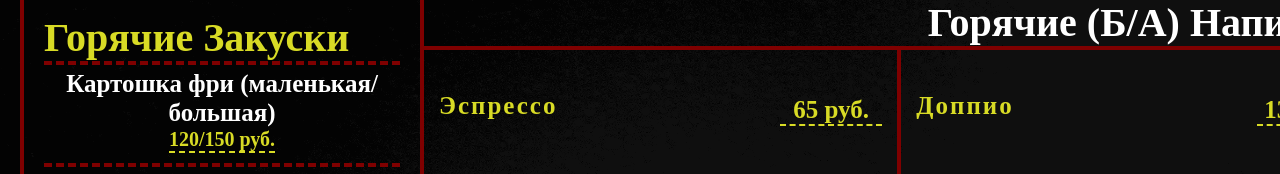
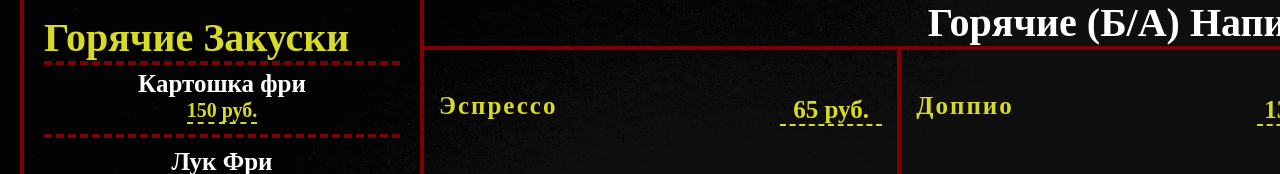
Before and after one commit to Artem-Evsiukov/Ate-drank, a plain HTML site: page index.html in a window 1280 px wide. Shown: the part 325-499 px from the top of the page. Drawn offline with nearby package versions, Linux system fonts and the light colour scheme.

Commit message:
add fike

```diff
--- a/index.html
+++ b/index.html
@@ -125,8 +125,8 @@
                                     <div class="intro-header__wrap">
                                         <h1 class="intro-title">Горячие Закуски</h1>
                                         <div class="intro-header__col">
-                                            <div class="intro-header__text">Картошка фри (маленькая/большая)</div>
-                                            <div class="intro-header__price">120/150 руб.</div>
+                                            <div class="intro-header__text">Картошка фри</div>
+                                            <div class="intro-header__price">150 руб.</div>
                                         </div>
                                         <div class="intro-header__col">
                                             <div class="intro-header__text">Лук Фри</div>
@@ -303,7 +303,7 @@
                                             <div class="intro-footer__price"><span>110 руб.</span></div>
                                         </div>
                                         <div class="intro-footer__col">
-                                            <div class="intro-footer__text">Сок асс</div>
+                                            <div class="intro-footer__text">Сок асс.</div>
                                             <span class="intro-footer__subtext">250мл</span>
                                             <div class="intro-footer__price"><span>50 руб.</span></div>
                                         </div>
```
